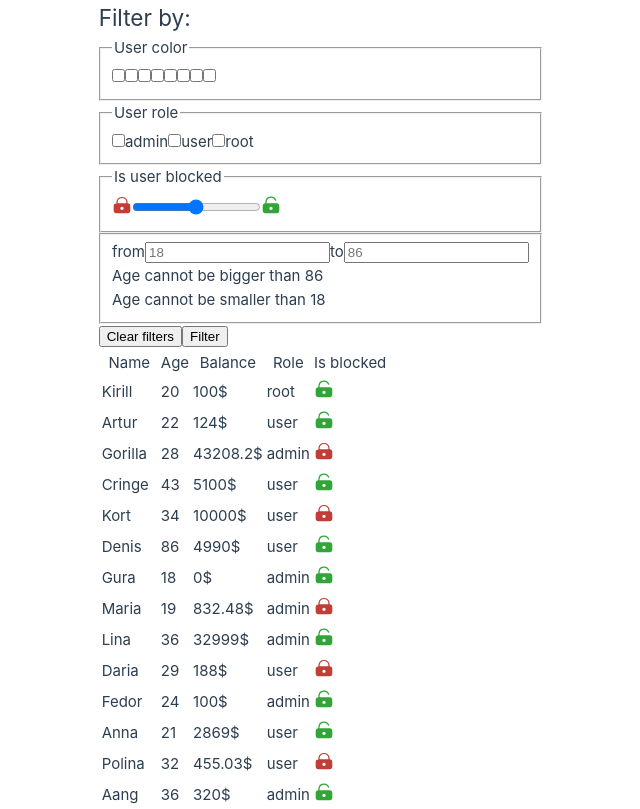
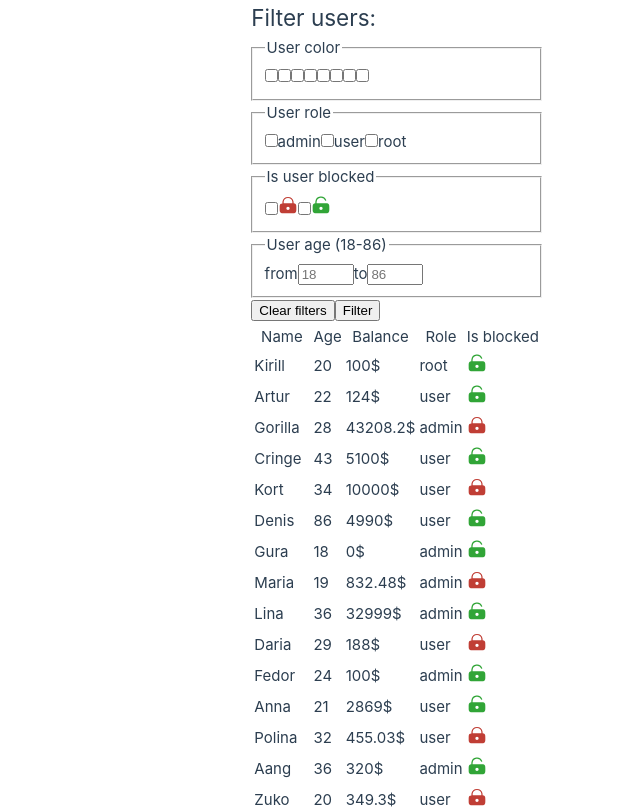
Before and after one commit to snork-maiden/colourful-users-list, a Vue app: page / in a window 1280 px wide. Shown: the top 809 px of the page, without its empty margins (98-738 px from the left). Built offline with nearby package versions, Linux system fonts and the light colour scheme.

Commit message:
Split filters into components, working filter form, validation, emit

```diff
--- a/src/components/TheUsers.vue
+++ b/src/components/TheUsers.vue
@@ -25,11 +25,16 @@ const ageRange = computed((): AgeRange | undefined => {
     max: ages[ages.length - 1]
   }
 })
+
+function setFilters(filters: FilterParams) {
+  console.log(filters)
+  filterParams.value = filters
+}
 </script>
 
 <template>
   <template v-if="usersList && ageRange">
-    <UsersFilters :filters="filterParams" :age-range="ageRange" />
+    <UsersFilters :filters="filterParams" :age-range="ageRange" @filtersSubmit="setFilters" />
     <UsersTable :users-list="usersList" :filters="filterParams" />
   </template>
 </template>
--- a/src/components/UsersFilters.vue
+++ b/src/components/UsersFilters.vue
@@ -1,53 +1,107 @@
 <script setup lang="ts">
-import type { AgeRange, Color, FilterParams, Role } from '@/interfaces'
+import type { AgeRange, FilterParams, Color, Role } from '@/interfaces'
 import IconLockedLock from './icons/IconLockedLock.vue'
 import IconUnlockedLock from './icons/IconUnlockedLock.vue'
-defineProps<{
+import { ref } from 'vue'
+import UsersFiltersColors from './UsersFiltersColors.vue'
+import UsersFiltersRoles from './UsersFiltersRoles.vue'
+import UsersFiltersAge from './UsersFiltersAge.vue'
+
+//write emit
+
+const props = defineProps<{
   filters: FilterParams | null
   ageRange: AgeRange
 }>()
 
-const colors: Color[] = ['red', 'yellow', 'green', 'blue', 'white', 'black', 'orange', 'brown']
-const roles: Role[] = ['admin', 'user', 'root']
+const emit = defineEmits<{
+  (e: 'filtersSubmit', filters: FilterParams | null): void
+}>()
+
+const filtersForm = ref(null)
+
+function setFilters() {
+  const formData = new FormData(filtersForm.value!)
+  let fieldData = Array.from(formData)
+  const fieldObjects = fieldData.map(([name, value]) => ({ name, value }))
+  let filters: FilterParams = {}
+
+
+  const colors: Color[] | undefined = fieldObjects
+    .filter(({ name }) => name === 'color')
+    .map(({ value }) => value as Color)
+
+  if (colors.length) {
+    filters.colors = colors
+  }
+
+  const roles: Role[] | undefined = fieldObjects
+    .filter(({ name }) => name === 'role')
+    .map(({ value }) => value as Role)
+
+  if (roles.length) {
+    filters.roles = roles
+  }
+
+  const blockedString = fieldObjects.find(({ name }) => name === 'isBlocked')?.value
+  let blocked: null | boolean = null
+  switch (blockedString) {
+    case '0':
+      blocked = false
+      break
+    case '1':
+      blocked = true
+      break
+  }
+  if (blocked !== null) {
+    filters.blocked = blocked
+  }
+
+  const ageRange: AgeRange | null = calculateAgeRange()
+  if (ageRange) {
+    filters.age = ageRange
+  }
+
+  if (!Object.keys(filters).length) {
+    emit('filtersSubmit', null)
+    return
+  }
+
+  emit('filtersSubmit', filters)
+
+  function calculateAgeRange() {
+    const minAge = fieldObjects.find(({ name }) => name === 'minAge')?.value
+    const maxAge = fieldObjects.find(({ name }) => name === 'maxAge')?.value
+
+    if (!minAge && !maxAge) return null
+
+    return {
+      min: minAge ? +minAge : props.ageRange.min,
+      max: maxAge ? +maxAge : props.ageRange.max
+    } as AgeRange
+  }
+}
 </script>
 <template>
-  <form class="filters">
-    <h2 class="title">Filter by:</h2>
-    <fieldset class="colors">
-      <legend class="title">User color</legend>
-      <template v-for="color of colors" :key="color">
-        <input type="checkbox" name="color" :id="'pick-' + color" class="color" />
-        <label :for="'pick-' + color" class="visually-hidden">{{ color }}</label>
-      </template>
-    </fieldset>
-    <fieldset class="roles">
-      <legend class="title">User role</legend>
-      <template v-for="role of roles" :key="role">
-        <input type="checkbox" name="role" :id="'role-' + role" />
-        <label :for="'role-' + role" class="role-label">{{ role }}</label>
-      </template>
-    </fieldset>
+  <form class="filters" @submit.prevent="setFilters" ref="filtersForm">
+    <h2 class="title">Filter users:</h2>
+    <UsersFiltersColors />
+    <UsersFiltersRoles />
     <fieldset class="range">
       <legend class="title">Is user blocked</legend>
-      <IconLockedLock class="lock-icon" />
-      <input type="range" id="is-blocked" name="is-blocked" min="0" max="2" value="1" />
-      <IconUnlockedLock class="lock-icon" />
+      <input type="checkbox" name="isBlocked" :value="1" id="user-is-blocked" class="block" />
+      <label for="user-is-blocked">
+        <IconLockedLock class="lock-icon" />
+      </label>
+      <input type="checkbox" name="isBlocked" :value="0" id="user-is-not-blocked" class="block" />
+      <label for="user-is-not-blocked">
+        <IconUnlockedLock class="lock-icon" />
+      </label>
     </fieldset>
-    <fieldset class="age">
-      <label for="min-age" class="age__label">from</label>
-      <input type="number" name="min-age" id="min-age" :placeholder="ageRange.min + ''" />
-
-      <label for="max-age" class="age__label">to</label>
-      <input type="number" name="max-age" id="max-age" :placeholder="ageRange.max + ''" />
-
-      <div class="warning">Age cannot be bigger than {{ ageRange.max }}</div>
-      <div class="warning">Age cannot be smaller than {{ ageRange.min }}</div>
-    </fieldset>
-
+    <UsersFiltersAge :age-range="ageRange" />
     <button type="reset">Clear filters</button>
     <button type="submit">Filter</button>
   </form>
 </template>
 
 <style scoped></style>
-./icons/IconLockedLock.vue
--- /dev/null
+++ b/src/components/UsersFiltersAge.vue
@@ -0,0 +1,49 @@
+<script setup lang="ts">
+import type { AgeRange } from '@/interfaces'
+import { computed, ref, type ComputedRef, type Ref } from 'vue'
+
+const props = defineProps<{
+  ageRange: AgeRange
+}>()
+
+let minAge: Ref<null | string> = ref(null)
+let maxAge: Ref<null | string> = ref(null)
+
+let minInMaxAge: ComputedRef<number> = computed(() => {
+  if (!minAge.value) return props.ageRange.min
+  return +minAge.value > props.ageRange.min ? +minAge.value : props.ageRange.min
+})
+let maxInMinAge: ComputedRef<number> = computed(() => {
+  if (!maxAge.value) return props.ageRange.max
+  return +maxAge.value > props.ageRange.max ? +maxAge.value : props.ageRange.max
+})
+</script>
+<template>
+  <fieldset class="age">
+    <legend class="title">User age ({{ ageRange.min + '-' + ageRange.max }})</legend>
+
+    <label for="min-age" class="age__label">from</label>
+    <input
+      type="number"
+      name="minAge"
+      id="min-age"
+      :min="ageRange.min"
+      :max="maxInMinAge"
+      :placeholder="ageRange.min + ''"
+      v-model.lazy="minAge"
+    />
+
+    <label for="max-age" class="age__label">to</label>
+    <input
+      type="number"
+      name="maxAge"
+      id="max-age"
+      :min="minInMaxAge"
+      :max="ageRange.max"
+      :placeholder="ageRange.max + ''"
+      v-model.lazy="maxAge"
+    />
+  </fieldset>
+</template>
+
+<style scoped></style>
--- /dev/null
+++ b/src/components/UsersFiltersColors.vue
@@ -0,0 +1,17 @@
+<script setup lang="ts">
+import type { Color } from '@/interfaces'
+
+const colors: Color[] = ['red', 'yellow', 'green', 'blue', 'white', 'black', 'orange', 'brown']
+</script>
+<template>
+  <fieldset class="colors">
+    <legend class="title">User color</legend>
+    <template v-for="color of colors" :key="color">
+      <input type="checkbox" name="color" :value="color" :id="'pick-' + color" class="color" />
+      <label :for="'pick-' + color" class="visually-hidden">{{ color }}</label>
+    </template>
+  </fieldset>
+</template>
+
+<style scoped></style>
+./icons/IconLockedLock.vue
--- /dev/null
+++ b/src/components/UsersFiltersRoles.vue
@@ -0,0 +1,16 @@
+<script setup lang="ts">
+import type { Role } from '@/interfaces'
+
+const roles: Role[] = ['admin', 'user', 'root']
+</script>
+<template>
+  <fieldset class="roles">
+    <legend class="title">User role</legend>
+    <template v-for="role of roles" :key="role">
+      <input type="checkbox" :value="role" name="role" :id="'role-' + role" />
+      <label :for="'role-' + role" class="role-label">{{ role }}</label>
+    </template>
+  </fieldset>
+</template>
+
+<style scoped></style>
```
Also changed, not shown: src/interfaces.ts (+3 -6 lines).
